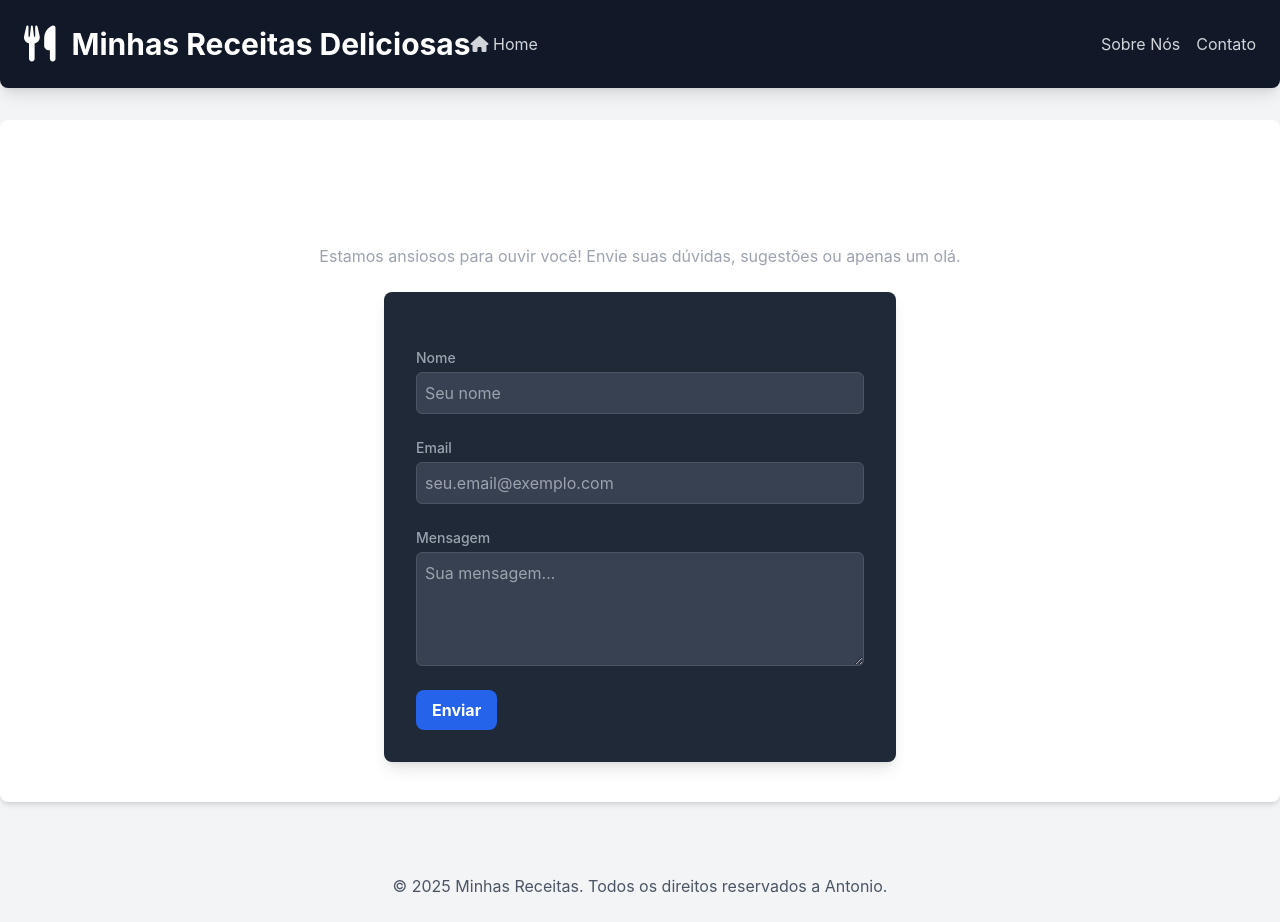
After one commit to Antoniojferreira3/projeto-2, a Django app: template receitas/templates/receitas/contato.html in a window 1280 px wide. The commit adds this page. Run offline with Django 5.2, Linux system fonts and the light colour scheme; the template is opened without the code that fills it: values that come from a table or form of the project are taken from there, others are empty; some libraries are stand-ins or nearby versions.

Commit message:
commit 16-09-25

```diff
--- /dev/null
+++ b/receitas/forms.py
@@ -0,0 +1,14 @@
+from django import forms
+
+class ContatoForm(forms.Form):
+    nome = forms.CharField(label='Nome', max_length=100, widget=forms.TextInput(attrs={
+        'class': 'mt-1 block w-full p-2 bg-gray-700 border border-gray-600 rounded-md text-gray-100 focus:ring-orange-500 focus:border-orange-500',
+        'placeholder': 'Seu nome'
+    }))
+    email = forms.EmailField(label='Email', widget=forms.EmailInput(attrs={'class': 'mt-1 block w-full p-2 bg-gray-700 border border-gray-600 rounded-md text-gray-100 focus:ring-orange-500 focus:border-orange-500',
+        'placeholder': 'seu.email@exemplo.com'
+    }))
+
+    mensagem = forms.CharField(label='Mensagem',
+    widget=forms.Textarea(attrs={ 'class': 'mt-1 block w-full p-2 bg-gray-700 border border-gray-600 rounded-md text-gray-100 focus:ring-orange-500 focus:border-orange-500', 'rows':4,
+    'placeholder': 'Sua mensagem...'}))
--- a/receitas/templates/receitas/base.html
+++ b/receitas/templates/receitas/base.html
@@ -12,16 +12,11 @@
             font-family: 'Inter', sans-serif;
         }
     </style>
+</head>
+<body class="bg-gray-100 text-gray-900">
 
 <header class="bg-gray-900 text-white p-6 shadow-lg rounded-b-lg">
-    <div class="flex items-center justify-between w-full">
-
-        <!-- Esquerda: Home -->
-        <nav>
-            <a href="{% url 'home' %}" class="text-gray-300 hover:text-white">
-                <i class="fa fa-home"></i> Home
-            </a>
-        </nav>
+    <div class="container mx-auto relative flex items-center justify-between">
 
         <!-- Centro: Ícone + Título -->
         <div class="flex items-center">
@@ -31,39 +26,54 @@
             <h1 class="text-3xl font-bold">Minhas Receitas Deliciosas</h1>
         </div>
 
+        <!-- Esquerda: Home -->
+        <nav class="relative z-10 flex space-x-4">
+            <a href="{% url 'home' %}" class="text-gray-300 hover:text-white">
+                <i class="fa fa-home"></i> Home
+            </a>
+        </nav>
+
+
+
         <!-- Direita: vazio (pode usar no futuro) -->
-        <div class="w-12"></div>
+         <nav class="ml-auto relative z-10 flex space-x-4">
+            <a href="{% url 'sobre_nos' %}" class="text-gray-300 hover:text-white">
+                Sobre Nós
+            </a>
+            <a href="{% url 'contato' %}" class="text-gray-300 hover:text-white">
+                Contato</a>
+        </nav>
     </div>
 </header>
 
-    <nav class="flex justify-center space-x-8 mt-8">
+   <!-- <nav class="flex justify-center space-x-8 mt-8">
 
 
-    <!-- Todas -->
+
         <a href="{% url 'home' %}"
          class="bg-gray-300 text-black px-4 py-2 rounded-lg hover:bg-orange-500 hover:text-white transition-colors duration-200">
         Todas
          </a>
 
-    <!-- Comida -->
+
          <a href="{% url 'home' %}?categoria=comida"
          class="bg-gray-300 text-black px-4 py-2 rounded-lg hover:bg-orange-500 hover:text-white transition-colors duration-200">
         Comida
         </a>
 
-    <!-- Sobremesa -->
+
         <a href="{% url 'home' %}?categoria=sobremesa"
          class="bg-gray-300 text-black px-4 py-2 rounded-lg hover:bg-orange-500 hover:text-white transition-colors duration-200">
         Sobremesa
         </a>
 
-    <!-- Drinks -->
+
         <a href="{% url 'home' %}?categoria=drink"
          class="bg-gray-300 text-black px-4 py-2 rounded-lg hover:bg-orange-500 hover:text-white transition-colors duration-200">
         Drinks
         </a>
 
-    </nav>
+    </nav> -->
 
 
     <main class="container mx-auto p-6 mt-8 bg-white rounded-lg shadow-md">
--- /dev/null
+++ b/receitas/templates/receitas/contato.html
@@ -0,0 +1,42 @@
+{%extends 'receitas/base.html' %}
+
+{% block content %}
+<div class="container mx-auto mt-8 p-4">
+    <h1 class="text-3xl font-bold text-white mb-4 text-center">Fale Conosco</h1>
+    <p class="text-gray-400 mb-6 text-center">Estamos ansiosos para ouvir você! Envie suas dúvidas,
+        sugestões ou apenas um olá.
+    </p>
+
+    <div class="bg-gray-800 rounded-lg shadow-lg p-8 max-w-lg mx-auto">
+        <form class="space-y-6" action="{% url 'contato' %}" method="POST" >
+            {% csrf_token %}
+            <div>
+                <label for="{{ form.nome.id_for_label }}" class="block text-sm font-medium text-gray-400">Nome</label>
+                {{ form.nome }}
+                {% if form.nome.errors %}
+                    <p class="text-red-500 text-xs italic">{{ form.nome.errors }}</p>
+                {% endif %}
+            </div>
+            <div>
+                <label for="{{ form.email.id_for_label }}" class="block text-sm font-medium text-gray-400">Email</label>
+                {{ form.email }}
+                {% if form.email.errors %}
+                    <p class="text-red-500 text-xs italic">{{ form.email.errors }}</p>
+                {% endif %}
+            </div>
+            <div>
+                <label for="{{ form.mensagem.id_for_label }}" class="block text-sm font-medium text-gray-400">Mensagem</label>
+                {{ form.mensagem }}
+                {% if form.mensagem.errors %}
+                    <p class="text-red-500 text-xs italic">{{ form.mensagem.errors }}</p>
+                {% endif %}
+            </div>
+            <div>
+                <button type="submit" class="bg-blue-600 hover:bg-blue-700 text-white font-bold py-2 px-4 rounded-lg">
+                    Enviar
+                </button>
+            </div>
+        </form>
+    </div>
+</div>
+{% endblock %}
```
Also changed, not shown: receitas/templates/receitas/sobre_nos.html (added, +29 -0 lines).
